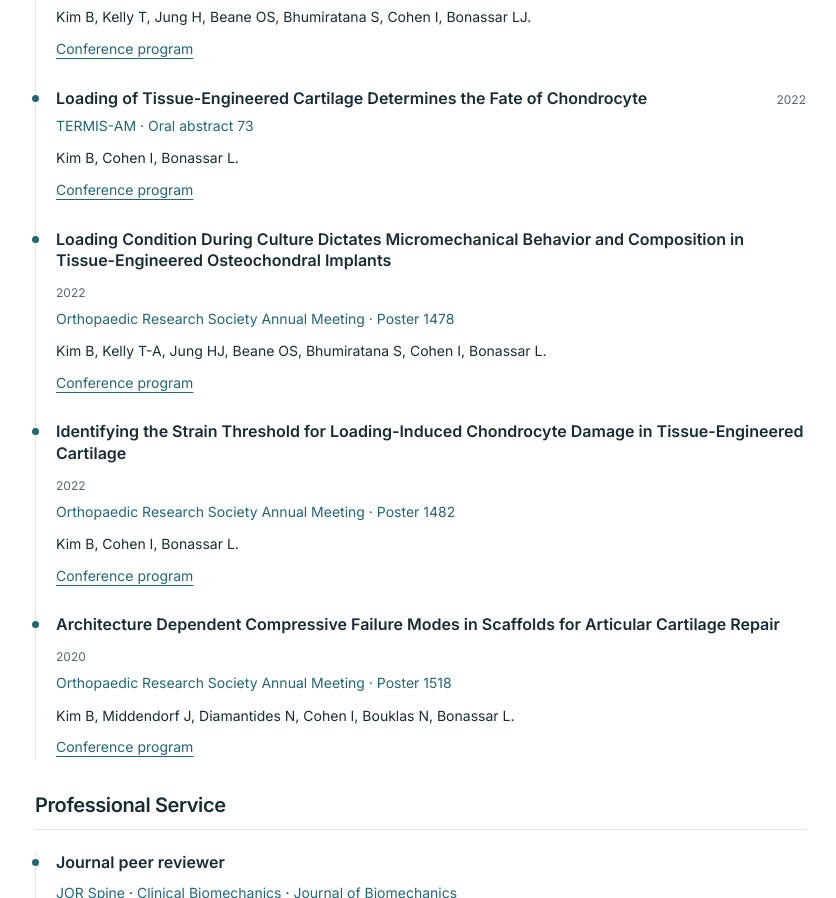
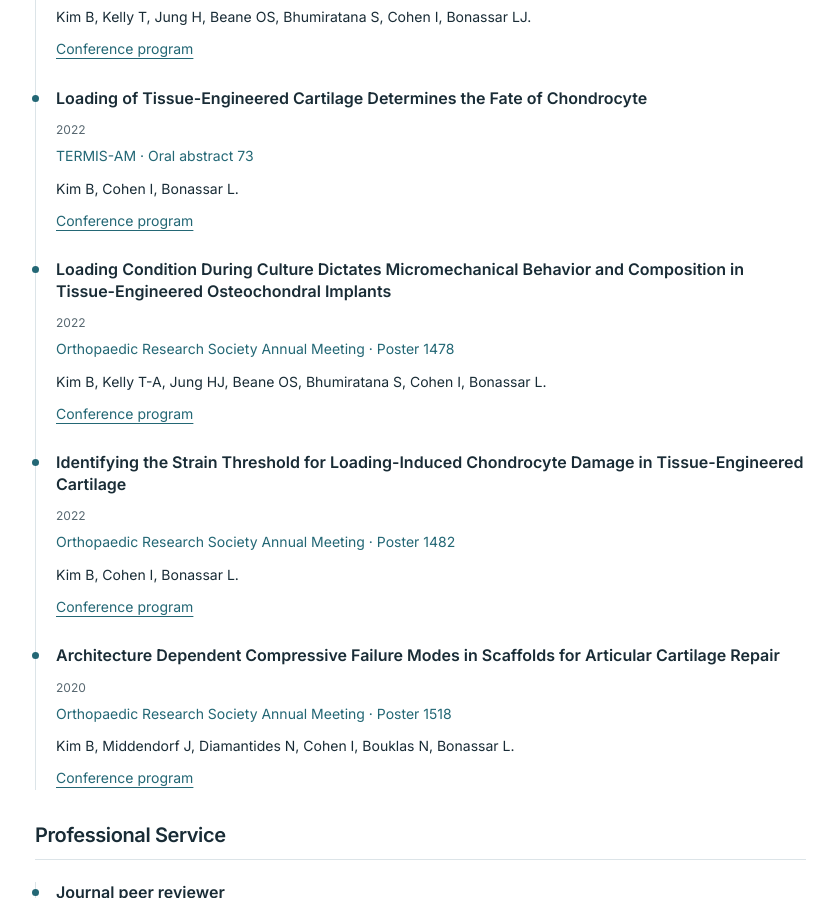
Before and after one commit to seankimism/seankim, an Astro site: page /cv in a window 1280 px wide. Shown: the part 4626-5524 px from the top of the page, without its empty margins (378-1214 px from the left). Built offline with nearby package versions, Linux system fonts and the light colour scheme; Astro itself is replaced by a stand-in of ours.

Commit message:
Align conference abstract years below their titles

```diff
--- a/src/styles/global.css
+++ b/src/styles/global.css
@@ -102,6 +102,7 @@ li::marker { color:var(--accent); }
 .entry-header { display:flex; align-items:baseline; justify-content:space-between; gap:10px 20px; flex-wrap:wrap; }
 .entry-header h3 { font-size:1rem; }
 .entry-period { color:var(--text-muted); font-size:.75rem; }
+[aria-labelledby="conference-abstracts"] .entry-header { flex-direction:column; align-items:flex-start; }
 .entry-institution { color:var(--accent); font-size:.875rem; margin:4px 0 8px; }
 .entry-description,.entry-thesis { font-size:.875rem; line-height:1.7; }
 .entry-thesis { margin-top:7px; color:var(--text-muted); }
```
